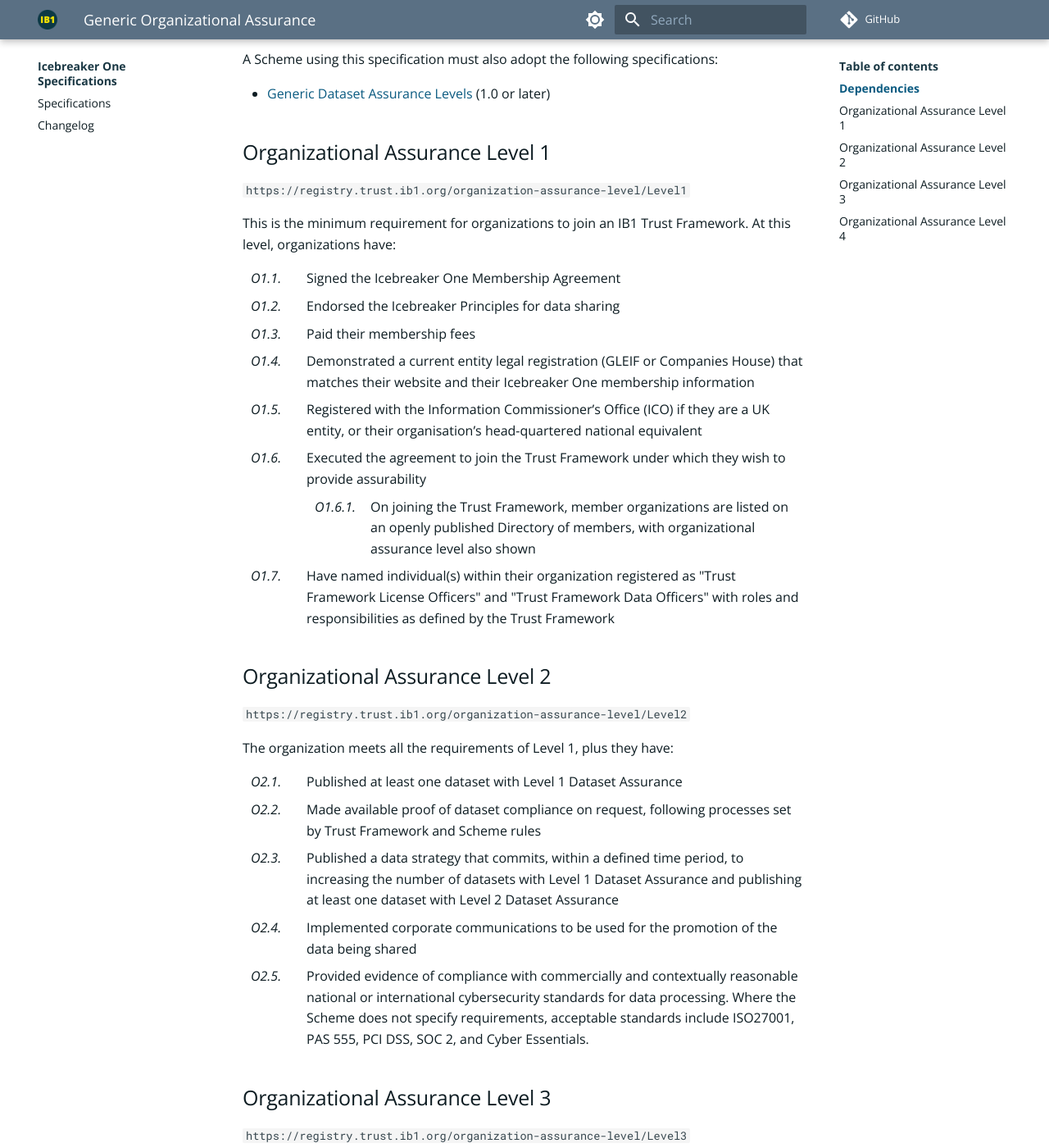
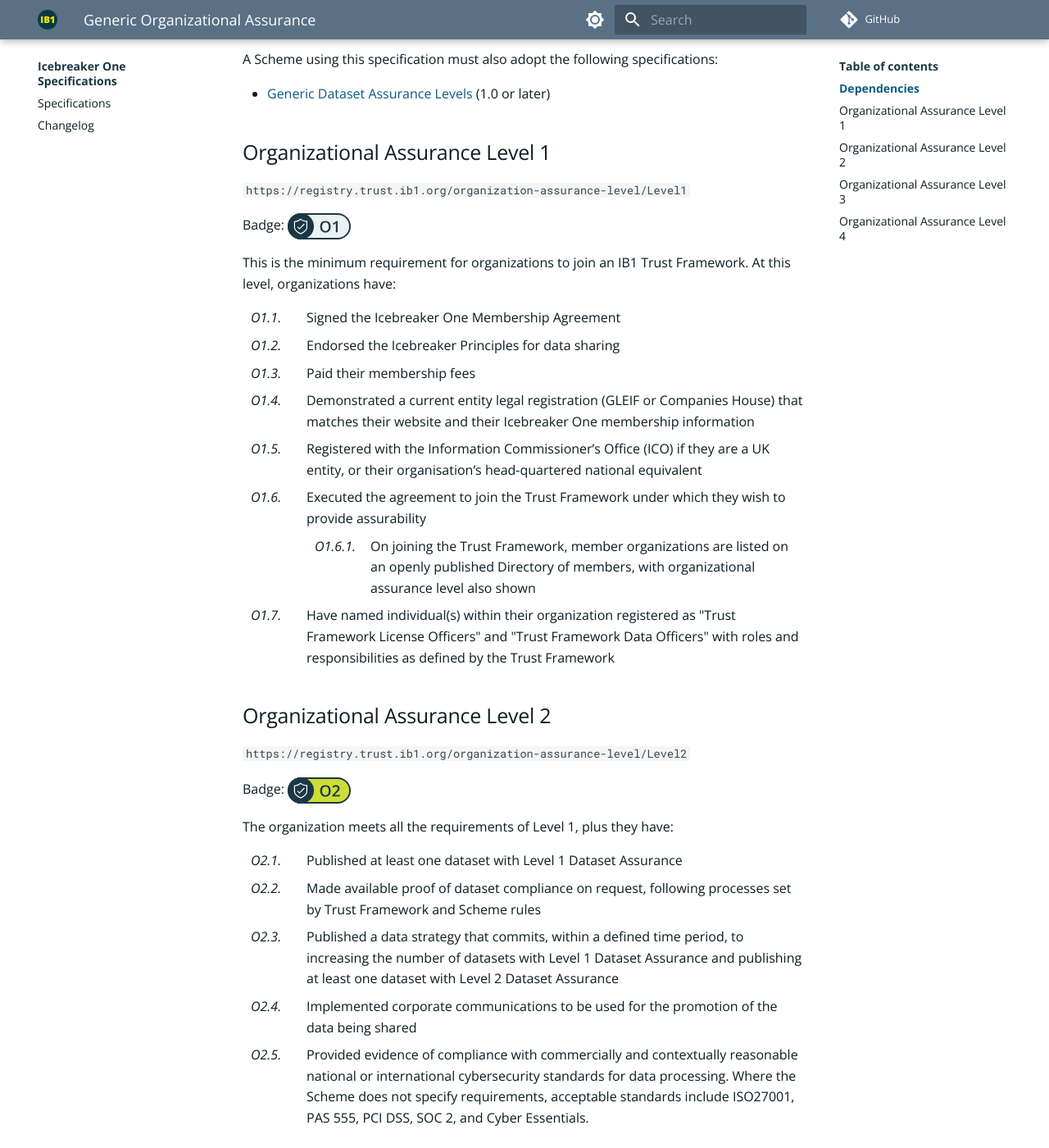
Before and after one commit to icebreakerone/ib1-technical-specifications, an MkDocs documentation site: the page built from docs/generic-organizational-assurance-levels/1.0.md, in a window 1280 px wide and 1400 px high, scrolled down 447 px. Shown: the whole window at 82% size. Built offline with MkDocs 1.6.1 and Material for MkDocs 9.7.7, drawn with Linux system fonts in a browser that asks for light colours; comment, search, counter and statistics services are not loaded.

Commit message:
Add assurance badges

```diff
--- a/docs/generic-organizational-assurance-levels/1.0.md
+++ b/docs/generic-organizational-assurance-levels/1.0.md
@@ -17,6 +17,10 @@
 
 `https://registry.trust.ib1.org/organization-assurance-level/Level1`
 
+<div class="assurance-badge">
+Badge: <a href="https://specification.trust.ib1.org/generic-organizational-assurance-levels/1.0/#organizational-assurance-level-1"><img alt="Organizational Assurance Level 1 Badge" src="/assets/assurance-badges/IB1-Assurance-O1.svg"/></a>
+</div>
+
 This is the minimum requirement for organizations to join an IB1 Trust Framework. At this level, organizations have:
 
 <div class="list-with-identifiers-following"></div>
@@ -35,6 +39,10 @@
 
 `https://registry.trust.ib1.org/organization-assurance-level/Level2`
 
+<div class="assurance-badge">
+Badge: <a href="https://specification.trust.ib1.org/generic-organizational-assurance-levels/1.0/#organizational-assurance-level-2"><img alt="Organizational Assurance Level 2 Badge" src="/assets/assurance-badges/IB1-Assurance-O2.svg"/></a>
+</div>
+
 The organization meets all the requirements of Level 1, plus they have:
 
 <div class="list-with-identifiers-following"></div>
@@ -50,6 +58,10 @@
 
 `https://registry.trust.ib1.org/organization-assurance-level/Level3`
 
+<div class="assurance-badge">
+Badge: <a href="https://specification.trust.ib1.org/generic-organizational-assurance-levels/1.0/#organizational-assurance-level-3"><img alt="Organizational Assurance Level 3 Badge" src="/assets/assurance-badges/IB1-Assurance-O3.svg"/></a>
+</div>
+
 The organization meets all the requirements of Level 2, plus they have:
 
 <div class="list-with-identifiers-following"></div>
@@ -64,6 +76,10 @@
 
 `https://registry.trust.ib1.org/organization-assurance-level/Level4`
 
+<div class="assurance-badge">
+Badge: <a href="https://specification.trust.ib1.org/generic-organizational-assurance-levels/1.0/#organizational-assurance-level-4"><img alt="Organizational Assurance Level 4 Badge" src="/assets/assurance-badges/IB1-Assurance-O4.svg"/></a>
+</div>
+
 The organization meets all the requirements of Level 3, plus they have:
 
 <div class="list-with-identifiers-following"></div>
--- a/docs/stylesheets/extra.css
+++ b/docs/stylesheets/extra.css
@@ -17,7 +17,11 @@
   left: 0em;
 }
 
-
+.assurance-badge img {
+  vertical-align: middle;
+  display: inline-block;
+  height: 2em;
+}
 
 
 [data-md-color-scheme="ib1-light"] {
```
Also changed, not shown: docs/generic-dataset-assurance-levels/1.0.md (+16 -0 lines), docs/assets/assurance-badges/IB1-Assurance-D1.png (added), docs/assets/assurance-badges/IB1-Assurance-D1.svg (added), docs/assets/assurance-badges/IB1-Assurance-D2.png (added), docs/assets/assurance-badges/IB1-Assurance-D2.svg (added), docs/assets/assurance-badges/IB1-Assurance-D3.png (added), docs/assets/assurance-badges/IB1-Assurance-D3.svg (added), docs/assets/assurance-badges/IB1-Assurance-D4.png (added), docs/assets/assurance-badges/IB1-Assurance-D4.svg (added), docs/assets/assurance-badges/IB1-Assurance-O1.png (added), docs/assets/assurance-badges/IB1-Assurance-O1.svg (added), docs/assets/assurance-badges/IB1-Assurance-O2.png (added), docs/assets/assurance-badges/IB1-Assurance-O2.svg (added), docs/assets/assurance-badges/IB1-Assurance-O3.png (added), 3 more files.
